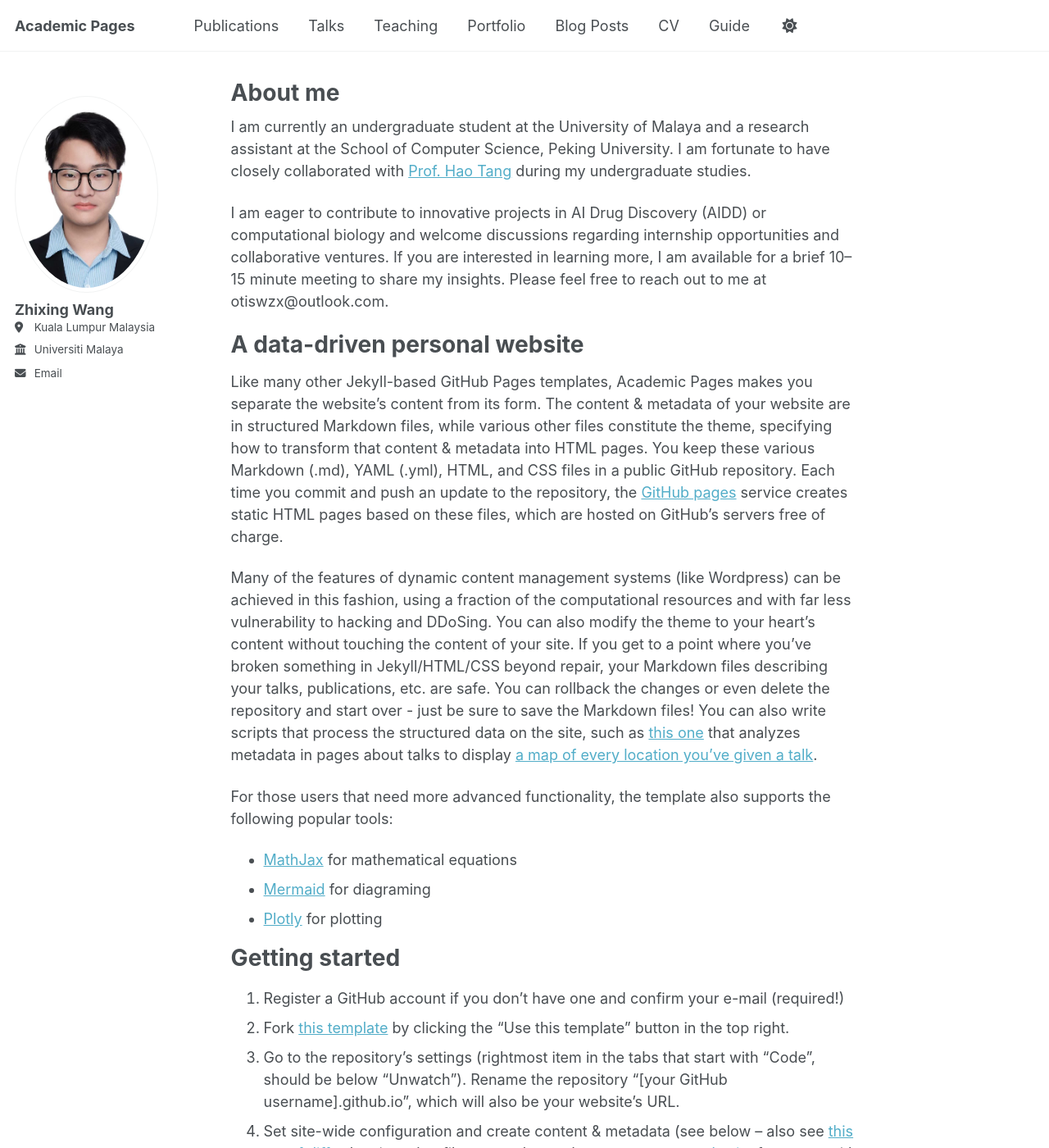
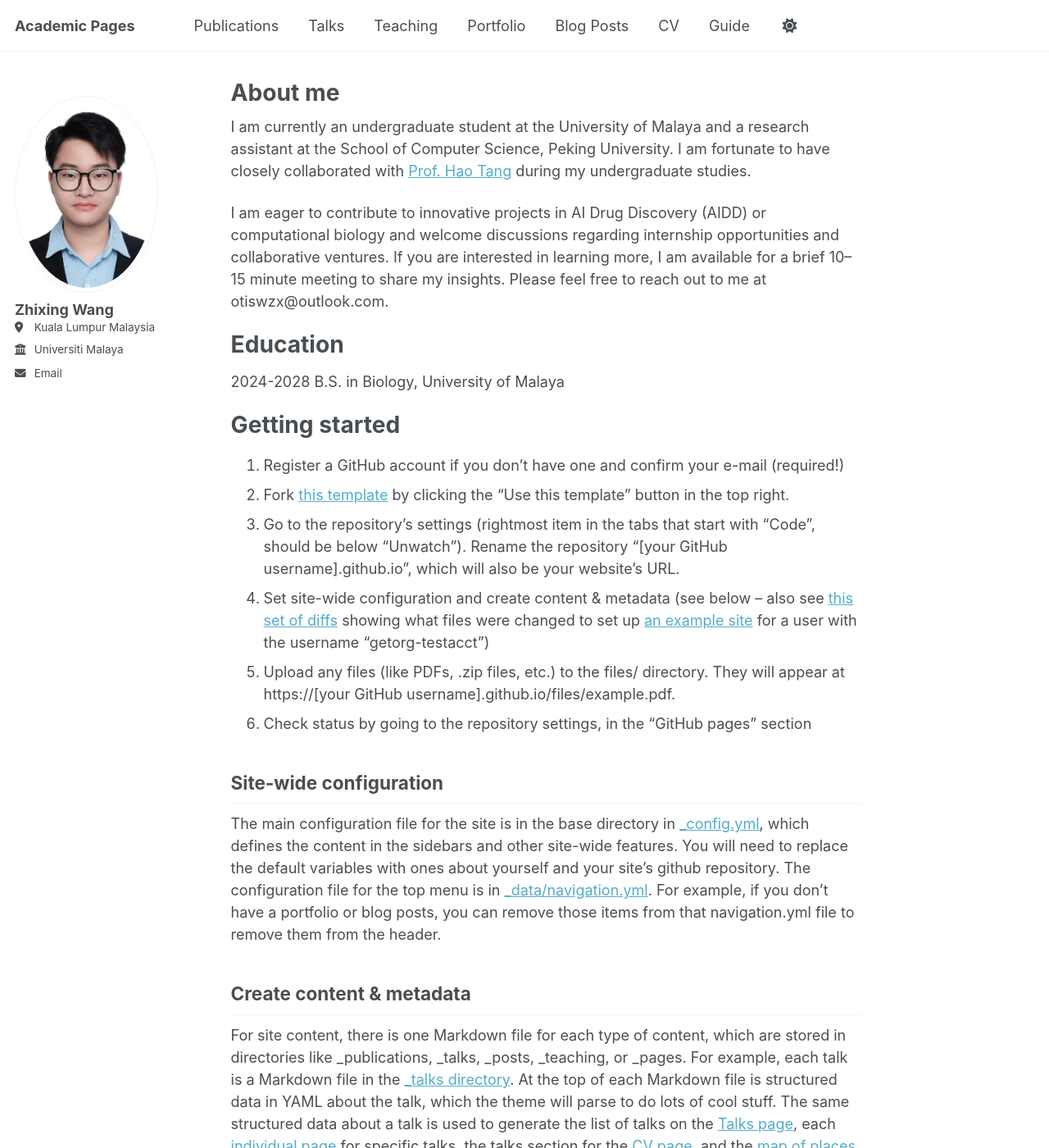
Before and after one commit to afrina-ceree/afrina-ceree.github.io, a Jekyll site: the page built from _pages/about.md, in a window 1280 px wide and 1400 px high. Shown: the whole window at 82% size. Built offline with Jekyll 4.4.1, drawn with Linux system fonts in a browser that asks for light colours; a script that is not in the unit is left out.

Commit message:
Update about.md

```diff
--- a/_pages/about.md
+++ b/_pages/about.md
@@ -11,16 +11,9 @@ I am currently an undergraduate student at the University of Malaya and a resear
 
 I am eager to contribute to innovative projects in AI Drug Discovery (AIDD) or computational biology and welcome discussions regarding internship opportunities and collaborative ventures. If you are interested in learning more, I am available for a brief 10–15 minute meeting to share my insights. Please feel free to reach out to me at otiswzx@outlook.com.
 
-A data-driven personal website
+Education
 ======
-Like many other Jekyll-based GitHub Pages templates, Academic Pages makes you separate the website's content from its form. The content & metadata of your website are in structured Markdown files, while various other files constitute the theme, specifying how to transform that content & metadata into HTML pages. You keep these various Markdown (.md), YAML (.yml), HTML, and CSS files in a public GitHub repository. Each time you commit and push an update to the repository, the [GitHub pages](https://pages.github.com/) service creates static HTML pages based on these files, which are hosted on GitHub's servers free of charge.
-
-Many of the features of dynamic content management systems (like Wordpress) can be achieved in this fashion, using a fraction of the computational resources and with far less vulnerability to hacking and DDoSing. You can also modify the theme to your heart's content without touching the content of your site. If you get to a point where you've broken something in Jekyll/HTML/CSS beyond repair, your Markdown files describing your talks, publications, etc. are safe. You can rollback the changes or even delete the repository and start over - just be sure to save the Markdown files! You can also write scripts that process the structured data on the site, such as [this one](https://github.com/academicpages/academicpages.github.io/blob/master/talkmap.ipynb) that analyzes metadata in pages about talks to display [a map of every location you've given a talk](https://academicpages.github.io/talkmap.html).
-
-For those users that need more advanced functionality, the template also supports the following popular tools:
-- [MathJax](https://www.mathjax.org/) for mathematical equations
-- [Mermaid](https://mermaid.js.org/) for diagraming
-- [Plotly](https://plotly.com/javascript/) for plotting
+2024-2028 B.S. in Biology, University of Malaya
 
 Getting started
 ======
```
